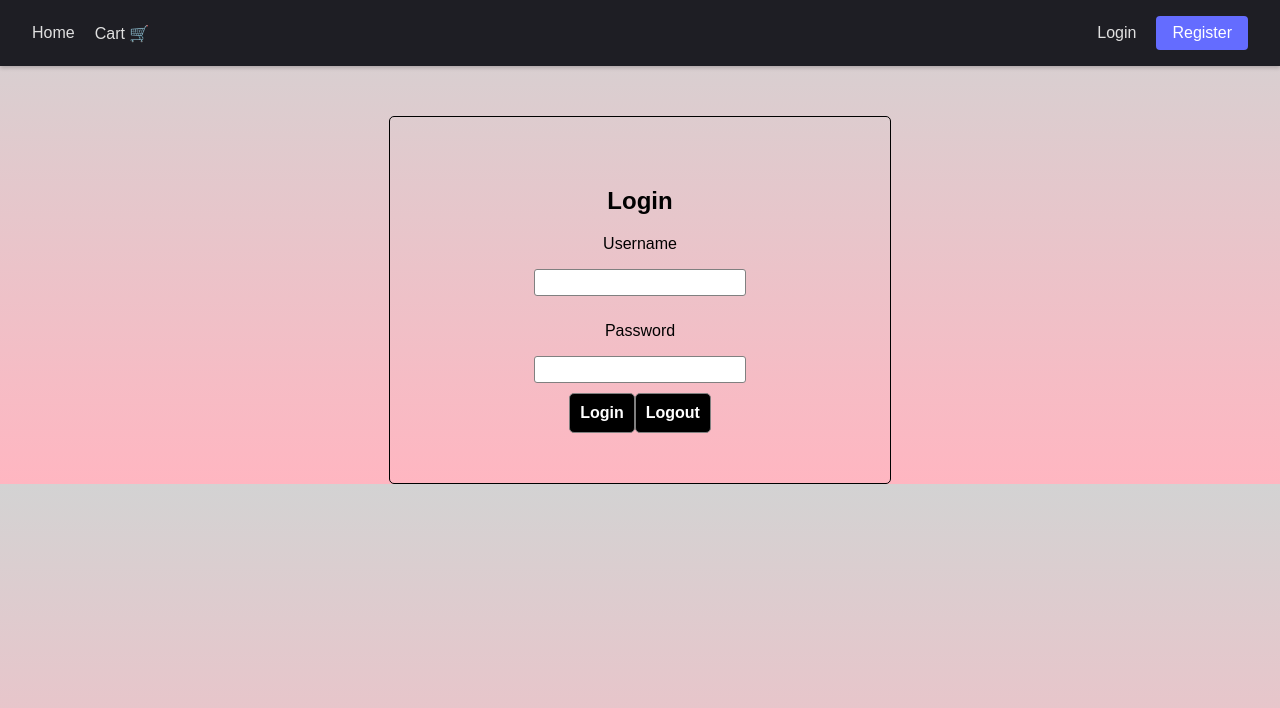
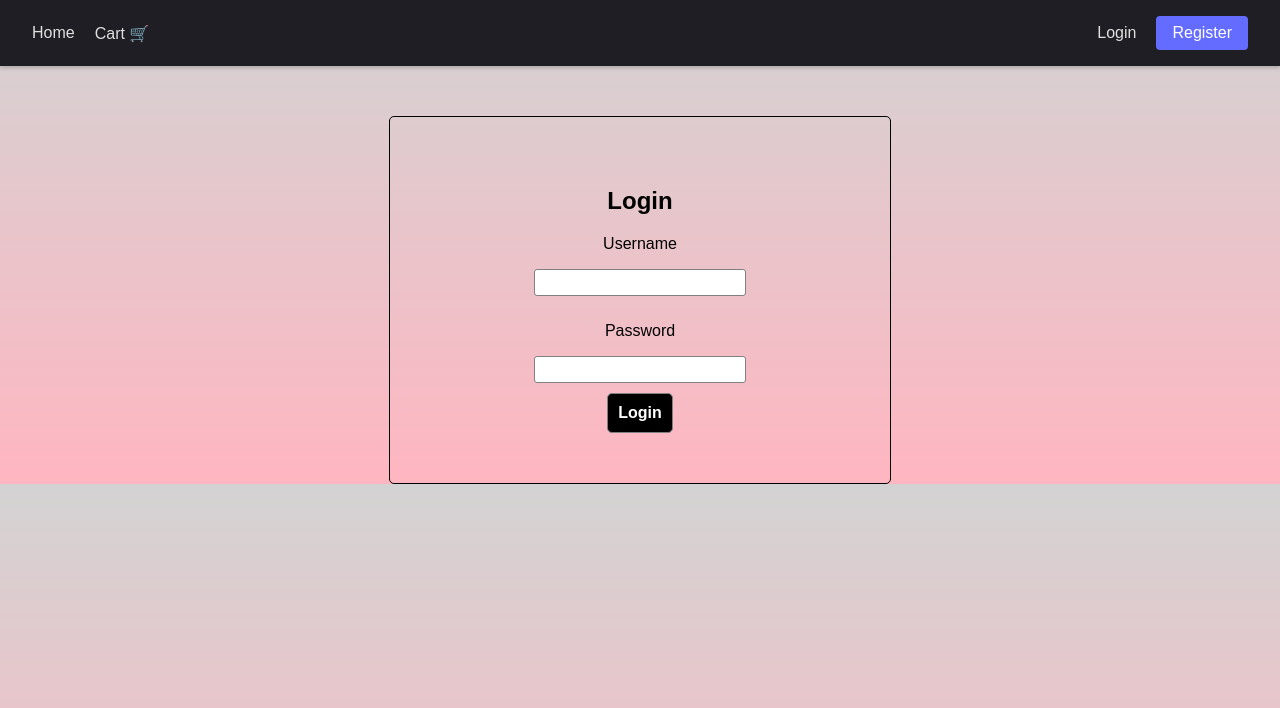
Before and after one commit to DAbdulRaheem/Fullstack_Project, a React (Vite) app in the folder Shopping_Mod/: page /login in a window 1280 px wide. Shown: the top 708 px of the page. Built offline with nearby package versions, Linux system fonts and the light colour scheme.

Commit message:
modifies login/out and made the validations on register

```diff
--- a/Shopping_Mod/src/pages/Home.jsx
+++ b/Shopping_Mod/src/pages/Home.jsx
@@ -71,7 +71,7 @@ export default function Home() {
             >
               <h3>{m.title}</h3>
               <p>{m.brand}</p>
-              <img src={m.image_url} width="120" alt={m.title} />
+              <img src={m.image_url} width="120px" height="150px"  alt={m.title} />
             </div>
 
             <button
--- a/Shopping_Mod/src/pages/Login.jsx
+++ b/Shopping_Mod/src/pages/Login.jsx
@@ -26,11 +26,11 @@ export default function Login() {
       .catch(() => toast.error("Invalid username or password"));
   };
 
-  const logout = () => {
-    localStorage.removeItem("user");
-    toast.info("Logged out");
-    navigate("/login");
-  };
+//   const logout = () => {
+//     localStorage.removeItem("user");
+//     toast.info("Logged out");
+//     navigate("/login");
+//   };
 
 
   return (
@@ -55,7 +55,7 @@ export default function Login() {
         /><br />
 
         <button type="submit" style={{ padding: "10px", borderRadius: "5px", border: "1px solid gray", backgroundColor: "black", color: "white" }}>Login</button>
-        <button type="submit" onClick={logout()} style={{ padding: "10px", borderRadius: "5px", border: "1px solid gray", backgroundColor: "black", color: "white" }}>Logout</button>
+        {/* <button type="submit" onClick={logout()} style={{ padding: "10px", borderRadius: "5px", border: "1px solid gray", backgroundColor: "black", color: "white" }}>Logout</button> */}
       </form>
     </>
   );
```
